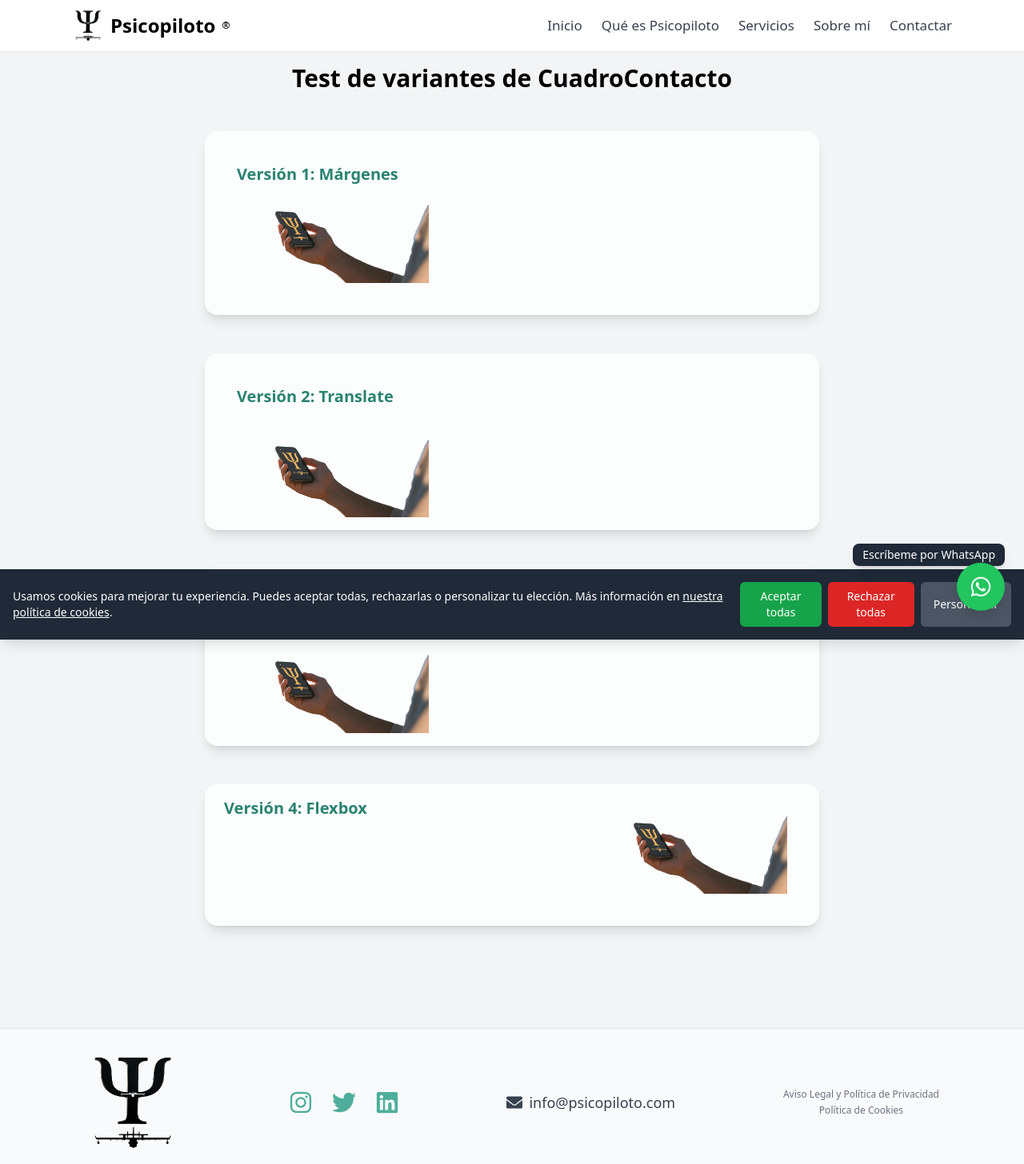
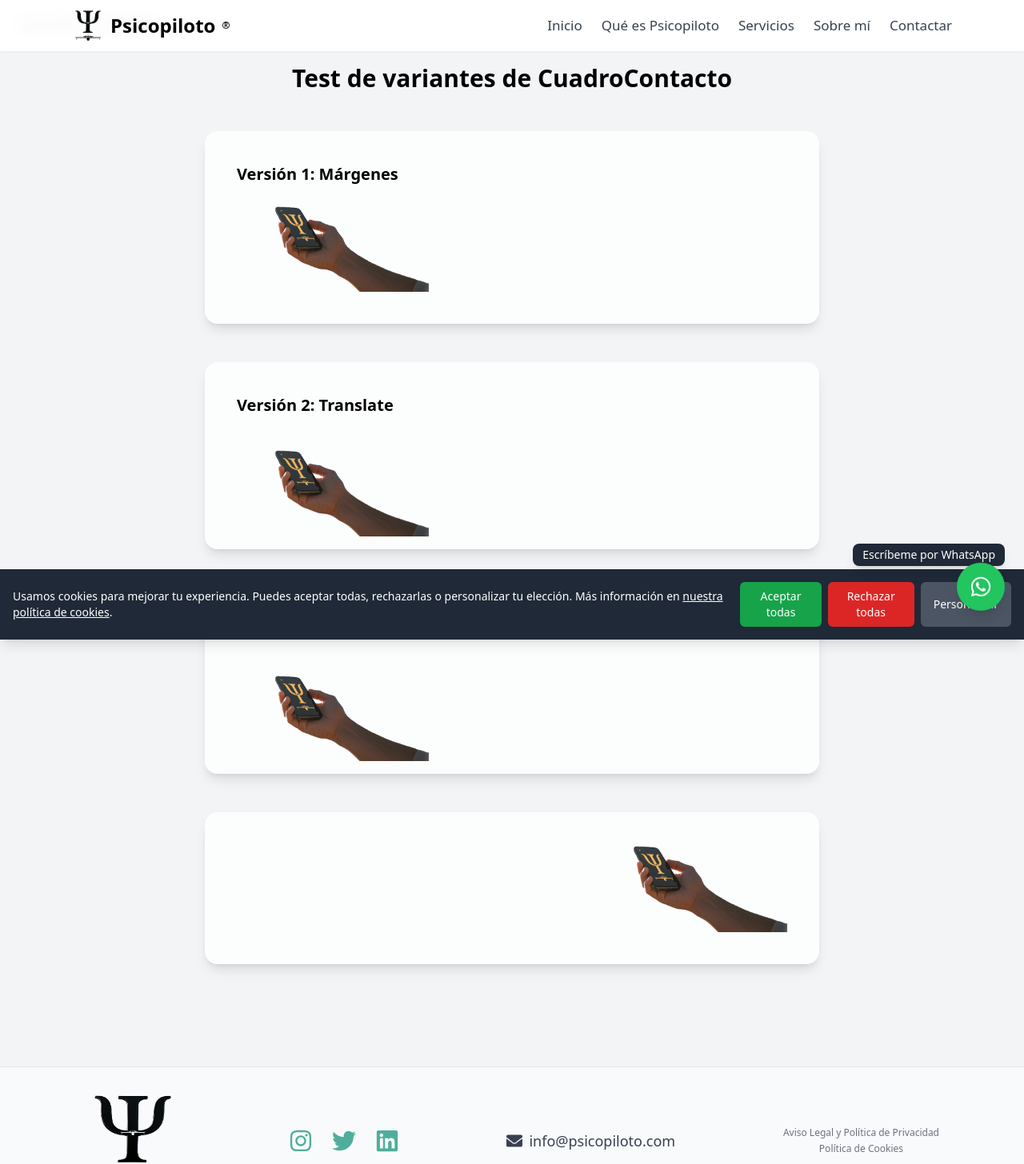
Before and after one commit to psicopiloto/psicopilotopage1, a Next.js app: page /cuadro in a window 1280 px wide. Shown: the top 1456 px of the page at 80% size. Built offline with nearby package versions, Linux system fonts and the light colour scheme.

Commit message:
Update cuadro.js

```diff
--- a/pages/cuadro.js
+++ b/pages/cuadro.js
@@ -6,54 +6,48 @@ export default function TestCuadroContacto() {
     <div className="min-h-screen flex flex-col bg-gray-100">
       <Nav />
       <main className="flex-grow pt-20 pb-16 container mx-auto space-y-12">
-        <h1 className="text-3xl font-bold mb-8 text-center text-psicopiloto-blue-900">
+        <h1 className="text-3xl font-bold mb-8 text-center">
           Test de variantes de CuadroContacto
         </h1>
 
         {/* 1. Márgenes */}
         <div className="bg-white/80 shadow-lg rounded-2xl p-10 max-w-3xl mx-auto">
-          <h2 className="text-xl font-semibold mb-4 text-psicopiloto-green-600">
-            Versión 1: Márgenes
-          </h2>
+          <h2 className="text-xl font-semibold mb-4">Versión 1: Márgenes</h2>
           <img
-            src="/telefono.webp"
-            alt="Teléfono contacto Psicopiloto"
+            src="/telefono.png"
+            alt="Teléfono contacto"
             className="w-48 mt-6 ml-12"
           />
         </div>
 
         {/* 2. Translate */}
         <div className="bg-white/80 shadow-lg rounded-2xl p-10 max-w-3xl mx-auto">
-          <h2 className="text-xl font-semibold mb-4 text-psicopiloto-green-600">
-            Versión 2: Translate
-          </h2>
+          <h2 className="text-xl font-semibold mb-4">Versión 2: Translate</h2>
           <img
-            src="/telefono.webp"
-            alt="Teléfono contacto Psicopiloto"
+            src="/telefono.png"
+            alt="Teléfono contacto"
             className="w-48 transform translate-x-12 translate-y-6"
           />
         </div>
 
         {/* 3. Relative */}
         <div className="bg-white/80 shadow-lg rounded-2xl p-10 max-w-3xl mx-auto">
-          <h2 className="text-xl font-semibold mb-4 text-psicopiloto-green-600">
-            Versión 3: Relative
-          </h2>
+          <h2 className="text-xl font-semibold mb-4">Versión 3: Relative</h2>
           <img
-            src="/telefono.webp"
-            alt="Teléfono contacto Psicopiloto"
+            src="/telefono.png"
+            alt="Teléfono contacto"
             className="w-48 relative top-6 left-12"
           />
         </div>
 
         {/* 4. Flexbox */}
-        <div className="bg-white/80 shadow-lg rounded-2xl p-10 max-w-3xl mx-auto flex justify-end items-end relative">
-          <h2 className="text-xl font-semibold absolute top-4 left-6 text-psicopiloto-green-600">
+        <div className="bg-white/80 shadow-lg rounded-2xl p-10 max-w-3xl mx-auto flex justify-end items-end">
+          <h2 className="text-xl font-semibold absolute top-4 left-6 text-gray-700">
             Versión 4: Flexbox
           </h2>
           <img
-            src="/telefono.webp"
-            alt="Teléfono contacto Psicopiloto"
+            src="/telefono.png"
+            alt="Teléfono contacto"
             className="w-48"
           />
         </div>
```
